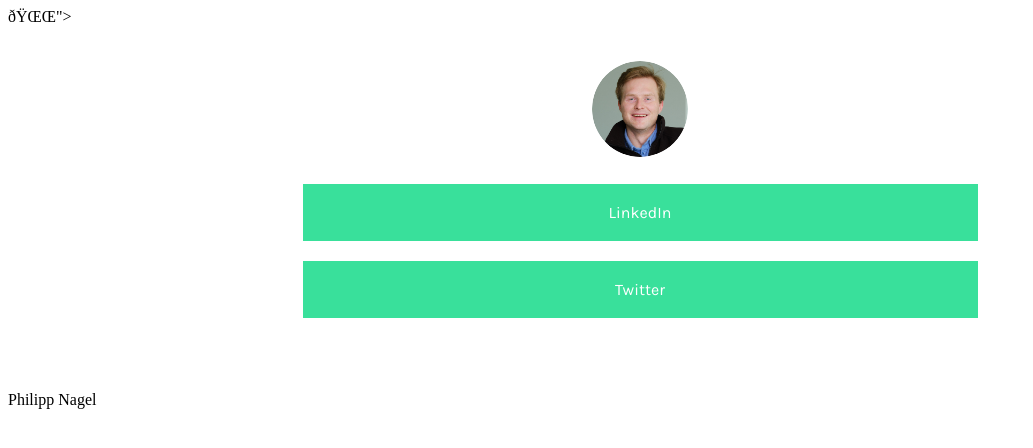
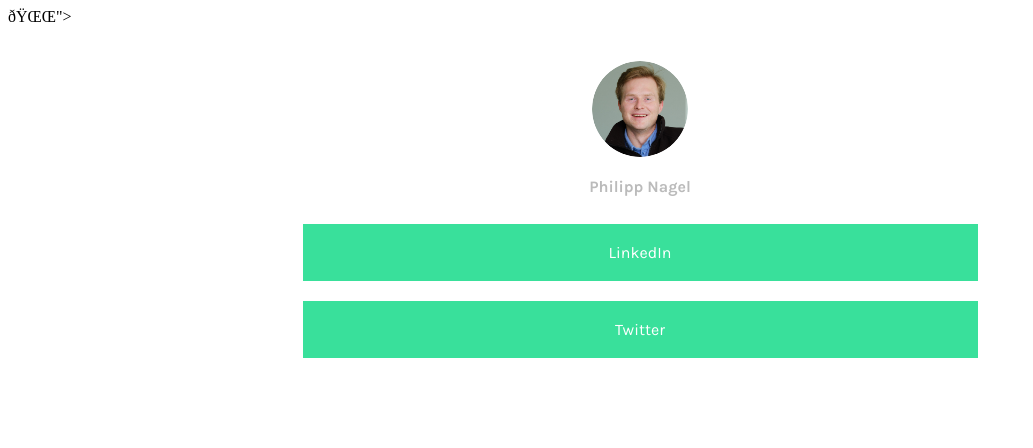
Before and after one commit to philippnagel/philippnagel.github.io, a plain HTML site: page index.html in a window 1280 px wide. Shown: the whole page, without its empty margins (0-1033 px from the left). Drawn offline with nearby package versions, Linux system fonts and the light colour scheme.

Commit message:
Update index.html

```diff
--- a/index.html
+++ b/index.html
@@ -27,7 +27,7 @@
   <img id="userPhoto" src="/profile-circle-crop.png" alt="Profile Picture">
 
   <!--<a href="https://www.instagram.com/thesimpsons" id="userName">@thesimpsons</a>-->
-  <p id="center">Philipp Nagel</p>
+  <p id="userName">Philipp Nagel</p>
   <div id="links">
       <a class="link" href="https://www.linkedin.com/in/philippnagel/" target="_blank">LinkedIn</a>
       <a class="link" href="https://twitter.com/philippnag" target="_blank">Twitter</a>
```
